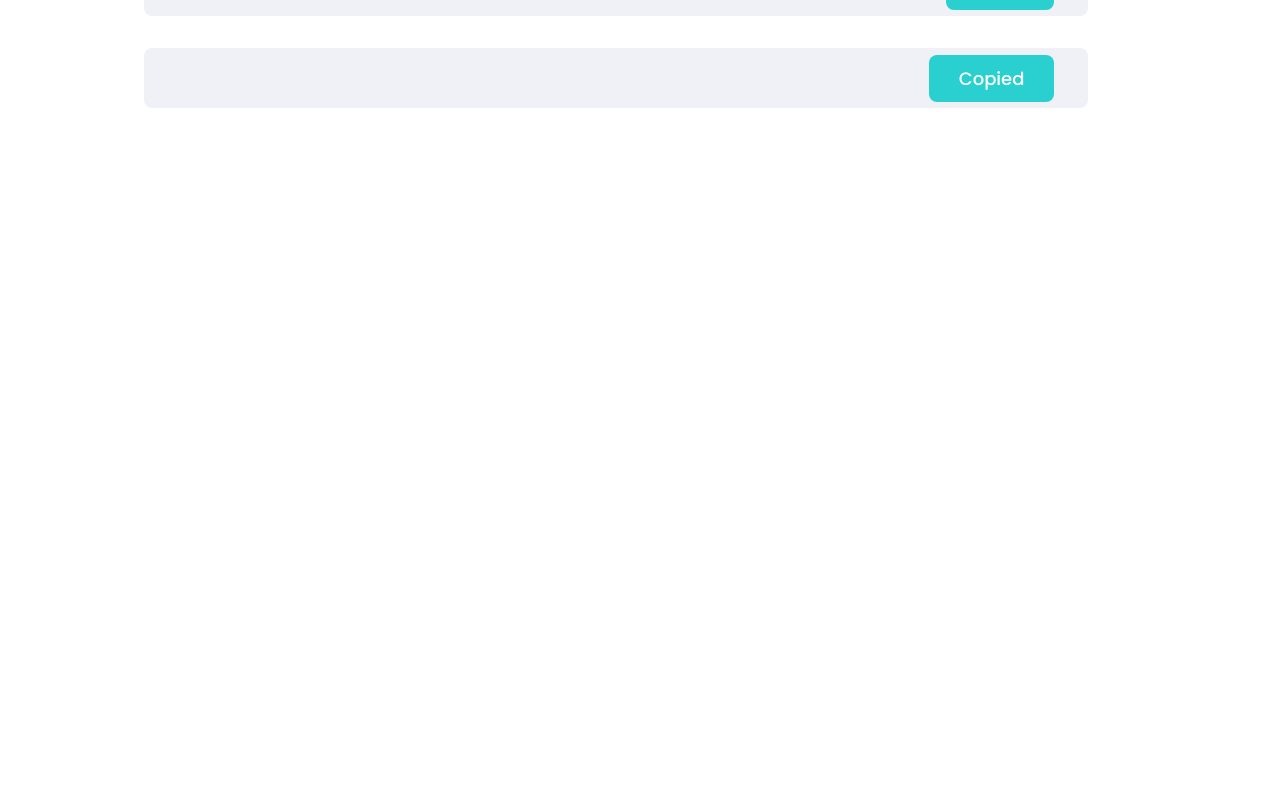
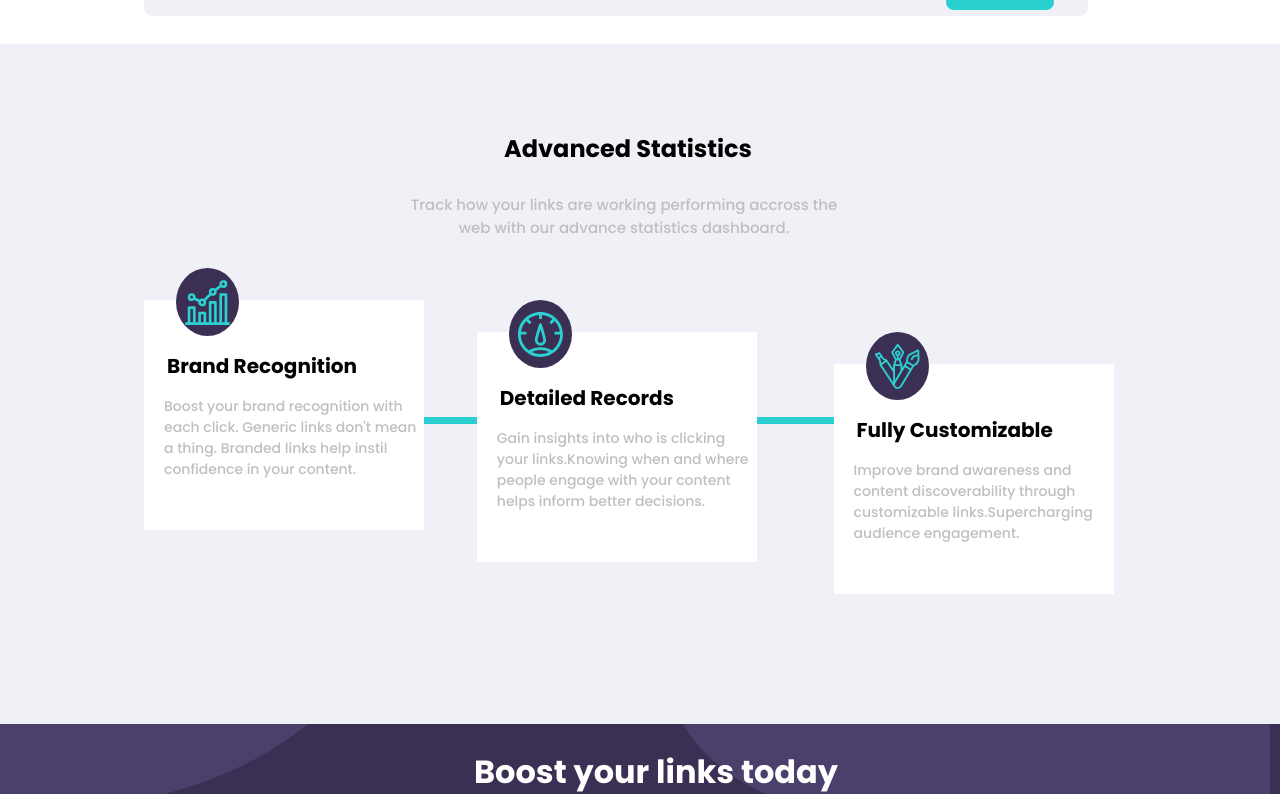
Before and after one commit to Akash007670/TheInternetFolks, a React (Create React App) app: page / in a window 1280 px wide. Shown: the part 828-1622 px from the top of the page. Before the commit the page ends 968 px from the top, so only its background shows below. Built offline with nearby package versions, Linux system fonts and the light colour scheme.

Commit message:
updated changes

```diff
--- a/package.json
+++ b/package.json
@@ -6,7 +6,9 @@
     "@testing-library/jest-dom": "^5.11.4",
     "@testing-library/react": "^11.1.0",
     "@testing-library/user-event": "^12.1.10",
+    "axios": "^0.21.1",
     "react": "^17.0.2",
+    "react-copy-to-clipboard": "^5.0.3",
     "react-dom": "^17.0.2",
     "react-icons": "^4.2.0",
     "react-router-dom": "^5.2.0",
--- a/src/App.css
+++ b/src/App.css
@@ -3,4 +3,8 @@
     margin: 0;
     padding: 0;
     font-family: poppins;
+
 }
+body{
+    overflow-x: hidden ;
+}
--- a/src/App.js
+++ b/src/App.js
@@ -4,6 +4,8 @@ import { BrowserRouter as Router } from "react-router-dom";
 import Home from "./components/Home";
 import Start from "./components/GetStarted/Start";
 import Searchbar from "./components/MainContent/Searchbar";
+import Content from "./components/AdvancedStatistic/Content";
+import Footer from "./components/Footer/Footer";
 
 
 const App = () => {
@@ -14,6 +16,8 @@ const App = () => {
         <Start />
       </Router>
       <Searchbar />
+      <Content />
+      <Footer />
     </div>
   );
 };
```
Also changed, not shown: 1 other file (tests, documents, lock files or other folders).
